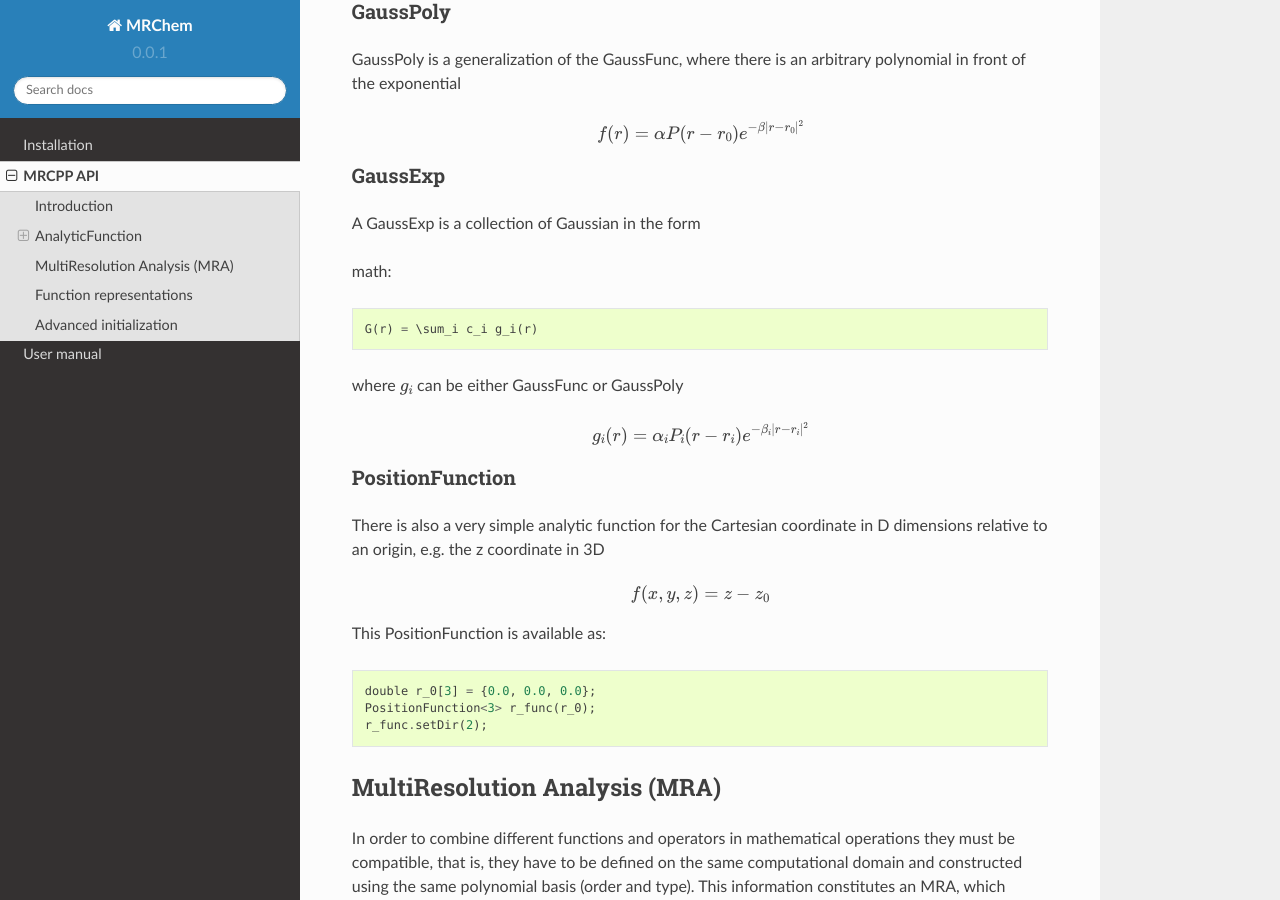
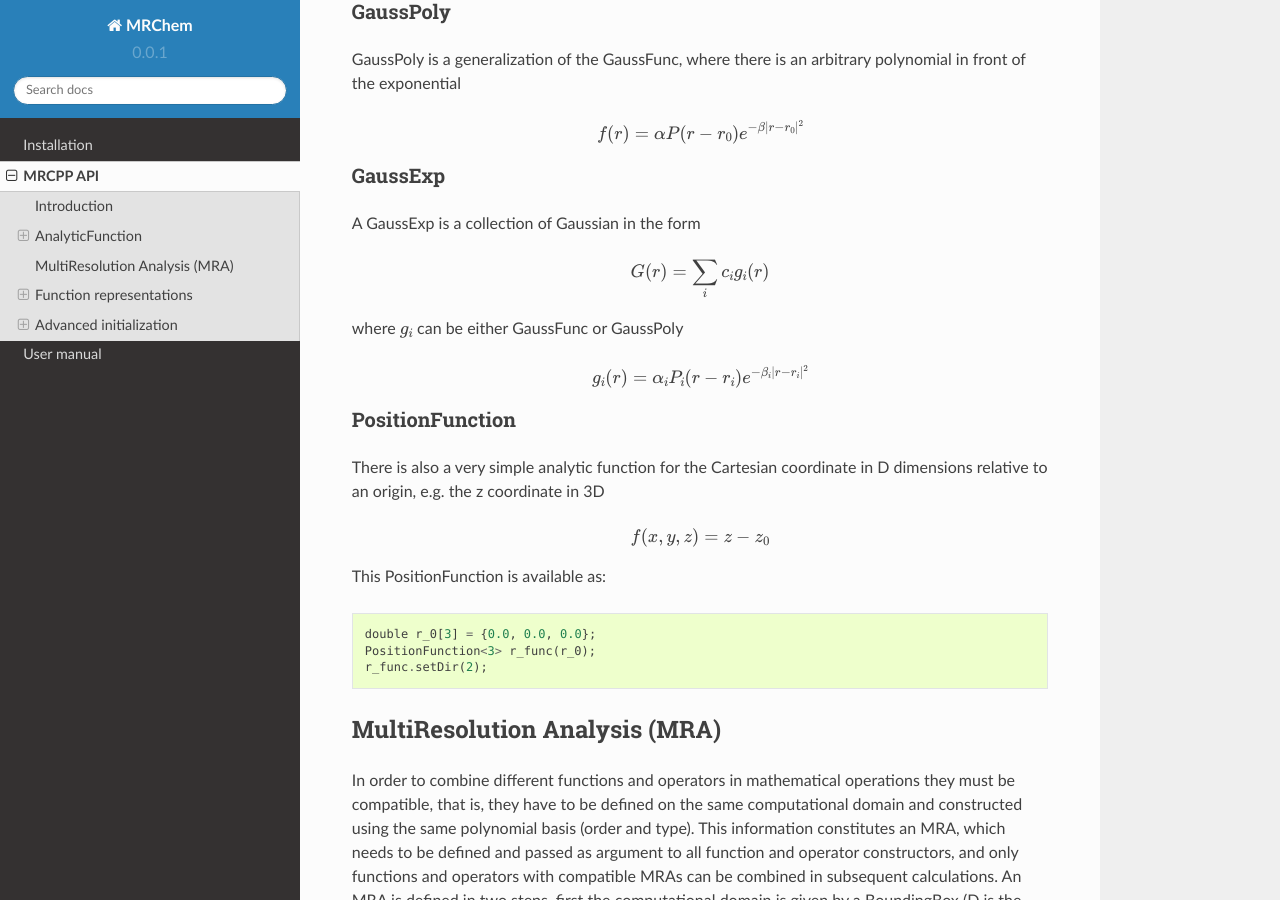
Before and after one commit to ylvao/mrchem, a Sphinx documentation site: the page built from docs/mrcpp_api.rst, in a window 1280 px wide and 900 px high, scrolled down 794 px. Built offline with Sphinx 7.4.7 and the Read the Docs theme 2.0.0, drawn with Linux system fonts in a browser that asks for light colours.

Commit message:
still fixing math

```diff
--- a/docs/mrcpp_api.rst
+++ b/docs/mrcpp_api.rst
@@ -52,7 +52,7 @@
 
 A GaussExp is a collection of Gaussian in the form
 
-math::
+.. math::
 
     G(r) = \sum_i c_i g_i(r)
 
@@ -151,8 +151,8 @@
 reuse the existing grids in e.g. iterative algorithms without excessive
 allocation/deallocation of memory.
 
- TreeBuilder
-=============
+TreeBuilder
+===========
 
 This is the class that is responsible for the construction of
 FunctionTrees, which involves allocating memory, growing a tree structure and
@@ -176,8 +176,8 @@
 constructor, and all FunctionTrees produced by this TreeBuilder will get the
 same MRA.
 
- TreeCalculator
-================
+TreeCalculator
+==============
 
 This class operates on the node level, computing MW coefficients based on the
 proper input data (analytic functions in the case of projection,
@@ -190,8 +190,8 @@
 * MultiplicationCalculator
 * OperationCalculator
 
- TreeAdaptor
-=============
+TreeAdaptor
+===========
 
 Like the TreeCalculator, this class operates on the node level, but instead of
 computing coefficients, it decides whether each node needs to be split into
@@ -207,8 +207,8 @@
 AnalyticAdaptor use some known information of an analytic function, and the
 CopyAdaptor will copy the node structure of another tree.
 
- MWProjector
-=============
+MWProjector
+===========
 
 Given an analytic D-dimensional function f\_func, we can obtain its
 numerical MW representation by projecting it onto the MW basis. For this we
@@ -231,8 +231,8 @@
 represent the function to the given precision, based on the wavelet norm of
 the representation.
 
- Arithmetic operations
-=======================
+Arithmetic operations
+=====================
 
 Given two functions :math:`f` and :math:`g` in MW representation
 (FunctionTrees), we can compute the sum (e.g. :math:`h = f - 2g`) or
@@ -296,8 +296,8 @@
 MW coefficients on an existing FunctionTree. The end result is in both cases an
 empty tree skeleton with no MW coefficients (undefined function).
 
- GridGenerator
-===============
+GridGenerator
+=============
 
 Sometimes it is useful to construct an empty grid based on some available
 information of the function that is about to be represented. This can be e.g.
@@ -360,8 +360,8 @@
     G(g_tree, f_tree);
 
 
- GridCleaner
-=============
+GridCleaner
+===========
 
 Given a FunctionTree that is a valid function representation we can clear its
 MW expansion coefficients (while keeping the grid refinement) with the
```
